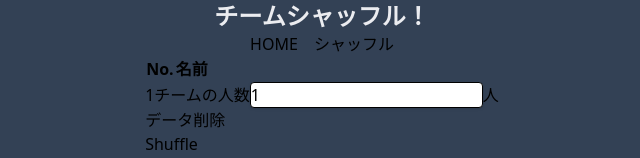
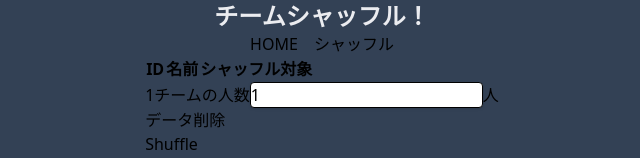
Before and after one commit to azufb/team_shuffle, a React (Vite) app: page /shuffle in a window 1280 px wide. Shown: the top 158 px of the page, without its empty margins (318-958 px from the left). Built offline with nearby package versions, Linux system fonts and the light colour scheme.

Commit message:
テーブル部分の実装修正

```diff
--- a/src/components/shuffle/Shuffle.tsx
+++ b/src/components/shuffle/Shuffle.tsx
@@ -1,6 +1,10 @@
 import { useState } from "react";
 import { ShuffleResult } from "./ShuffleResult";
-import { LOCAL_STORAGE_ALL_MEMBERS_KEY } from "../../CONST";
+import {
+  LOCAL_STORAGE_ALL_MEMBERS_KEY,
+  MembersTableHeaders,
+} from "../../CONST";
+import { Table } from "../table";
 
 export type MemberInfoType = {
   id: number;
@@ -33,10 +37,12 @@ export const Shuffle = () => {
         );
       }
 
+      // メンバーが足りないところはその要素削除
       members = members.filter((member) => member !== undefined);
-
       teams = [...teams, members];
     }
+    // チームにメンバーがいないところはそのチームの要素は削除
+    teams = teams.filter((team) => team.length >= 1);
     setTeamsInfo(teams);
   };
 
@@ -65,30 +71,23 @@ export const Shuffle = () => {
   return (
     <div>
       <div>
-        <table>
-          <thead>
-            <tr>
-              <th>No.</th>
-              <th>名前</th>
-              <th></th>
-            </tr>
-          </thead>
-          <tbody>
-            {allMembers.map((member, index) => (
-              <tr key={index}>
-                <td>{member.id}</td>
-                <td>{member.memberName}</td>
-                <td>
-                  <input
-                    type="checkbox"
-                    checked={member.isInclude}
-                    onChange={() => handleChangeIsInclude(index)}
-                  />
-                </td>
-              </tr>
-            ))}
-          </tbody>
-        </table>
+        <Table
+          headers={MembersTableHeaders}
+          items={allMembers.map((member, index) => {
+            return {
+              id: member.id,
+              memberName: member.memberName,
+              isInclude: member.isInclude,
+              action: (
+                <input
+                  type="checkbox"
+                  checked={member.isInclude}
+                  onChange={() => handleChangeIsInclude(index)}
+                />
+              ),
+            };
+          })}
+        />
       </div>
       <div>
         <label>1チームの人数</label>
--- a/src/components/shuffle/ShuffleResult.tsx
+++ b/src/components/shuffle/ShuffleResult.tsx
@@ -1,3 +1,5 @@
+import { ShuffleResultTableHeaders } from "../../CONST";
+import { Table } from "../table";
 import { MemberInfoType } from "./Shuffle";
 
 type PropsType = {
@@ -9,23 +11,11 @@ export const ShuffleResult = ({ teams }: PropsType) => {
     <div>
       <h2>シャッフル結果</h2>
       <div>
-        {teams.map((team) => (
-          <table>
-            <thead>
-              <tr>
-                <th>No</th>
-                <th>名前</th>
-              </tr>
-            </thead>
-            <tbody>
-              {team.map((member, index) => (
-                <tr key={index}>
-                  <td>{member.id}</td>
-                  <td>{member.memberName}</td>
-                </tr>
-              ))}
-            </tbody>
-          </table>
+        {teams.map((team, index) => (
+          <>
+            <p>チーム{index + 1}</p>
+            <Table headers={ShuffleResultTableHeaders} items={team} />
+          </>
         ))}
       </div>
     </div>
--- /dev/null
+++ b/src/components/table/TableBody.tsx
@@ -0,0 +1,22 @@
+import { ItemActionType } from ".";
+import { MemberInfoType } from "../shuffle/Shuffle";
+
+export type TableBodyPropsType = {
+  items: (MemberInfoType & ItemActionType)[];
+};
+
+export const TableBody = ({ items }: TableBodyPropsType) => {
+  return (
+    <>
+      <tbody>
+        {items.map((item) => (
+          <tr>
+            <td>{item.id}</td>
+            <td>{item.memberName}</td>
+            {item.action !== null && <td>{item.action}</td>}
+          </tr>
+        ))}
+      </tbody>
+    </>
+  );
+};
--- /dev/null
+++ b/src/components/table/TableHeader.tsx
@@ -0,0 +1,17 @@
+export type TableHeaderPropsType = {
+  headers: string[];
+};
+
+export const TableHeader = ({ headers }: TableHeaderPropsType) => {
+  return (
+    <>
+      <thead>
+        <tr>
+          {headers.map((header) => (
+            <th>{header}</th>
+          ))}
+        </tr>
+      </thead>
+    </>
+  );
+};
--- /dev/null
+++ b/src/components/table/index.tsx
@@ -0,0 +1,21 @@
+import { MemberInfoType } from "../shuffle/Shuffle";
+import { TableBody } from "./TableBody";
+import { TableHeader } from "./TableHeader";
+
+export type ItemActionType = {
+  action?: JSX.Element;
+};
+
+type PropsType = {
+  headers: string[];
+  items: (MemberInfoType & ItemActionType)[];
+};
+
+export const Table = ({ headers, items }: PropsType) => {
+  return (
+    <table>
+      <TableHeader headers={headers} />
+      <TableBody items={items} />
+    </table>
+  );
+};
```
